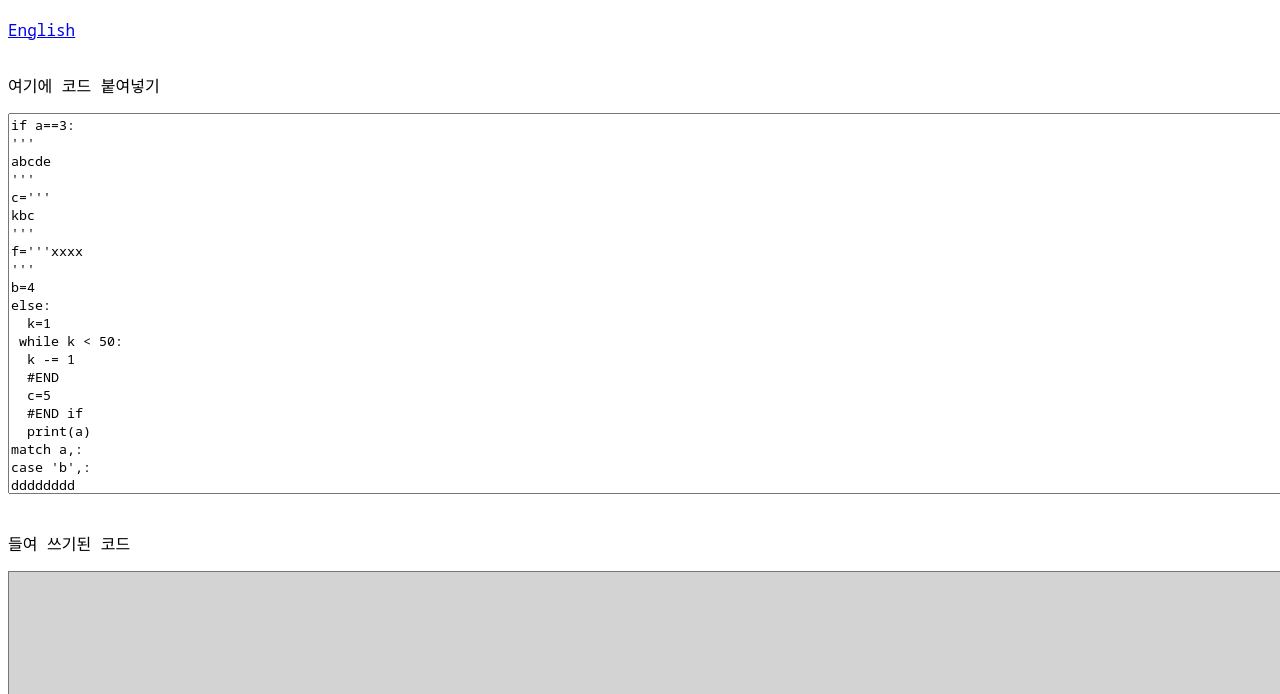
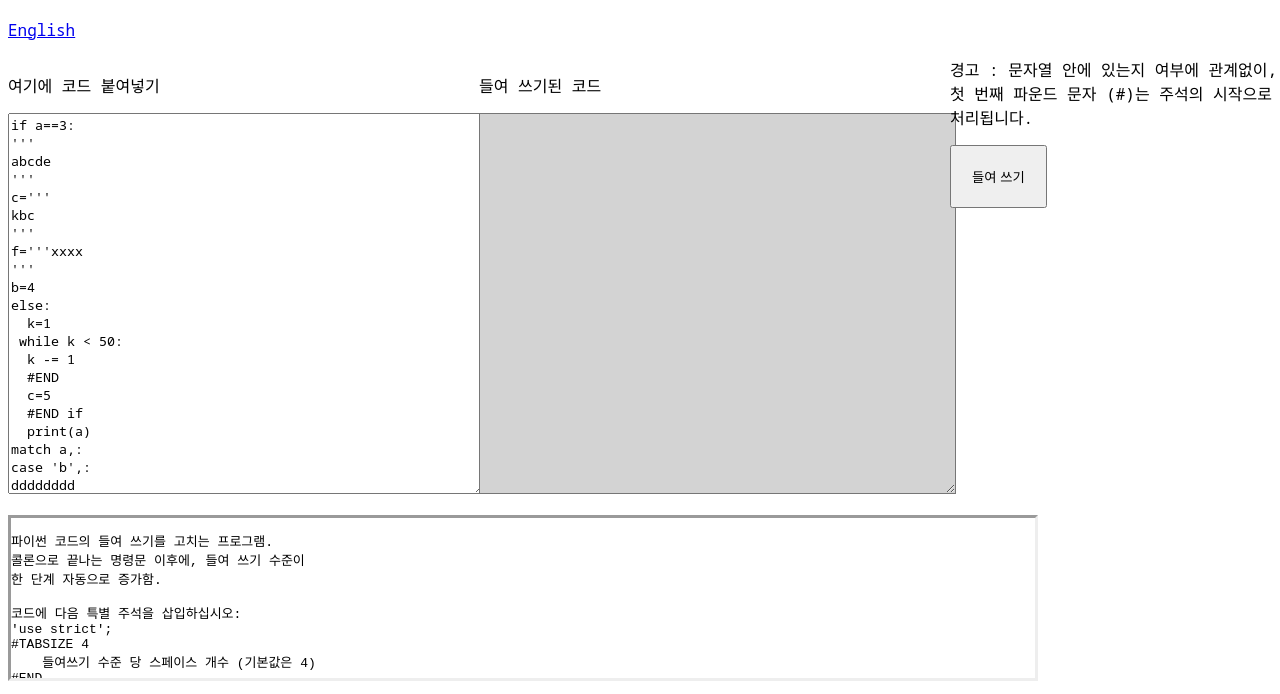
Before and after one commit to yssgo/pydent-kor, a plain HTML site: page index.html in a window 1280 px wide. Shown: the part 70-764 px from the top of the page. Drawn offline with Linux system fonts and the light colour scheme; a web font is replaced by a local one.

Commit message:
Update index.html

```diff
--- a/index.html
+++ b/index.html
@@ -17,7 +17,7 @@
       <div class="flow">
         <p>여기에 코드 붙여넣기 </p>
         <p>
-        <textarea id="code" rows="20" cols="250">if a==3:
+        <textarea id="code" rows="20" cols="50">if a==3:
 '''
 abcde
 '''
@@ -49,7 +49,7 @@ dddddd
       <div class="flow">
         <p>들여 쓰기된 코드</p>
         <p>
-        <textarea id="indented" rows="20" cols="250"></textarea>
+        <textarea id="indented" rows="20" cols="50"></textarea>
         </p>
       </div>
     </div>
```
